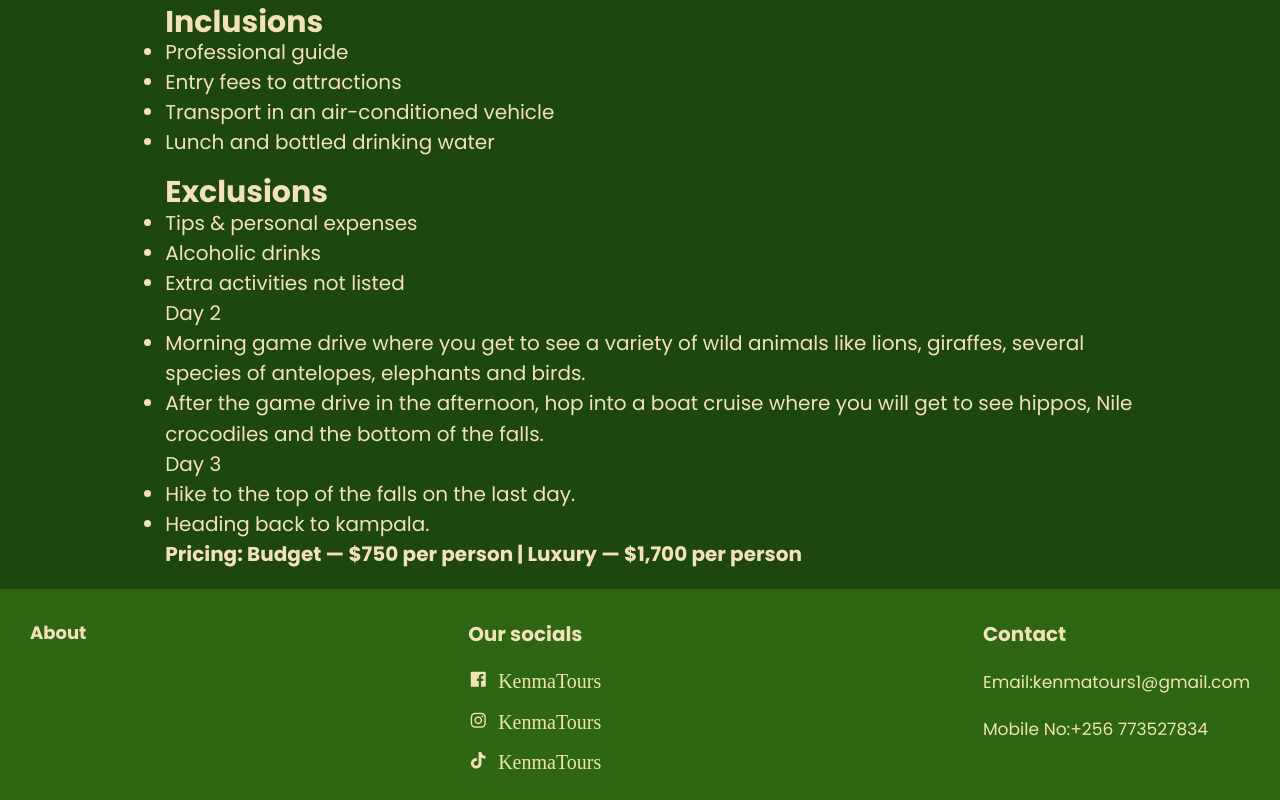
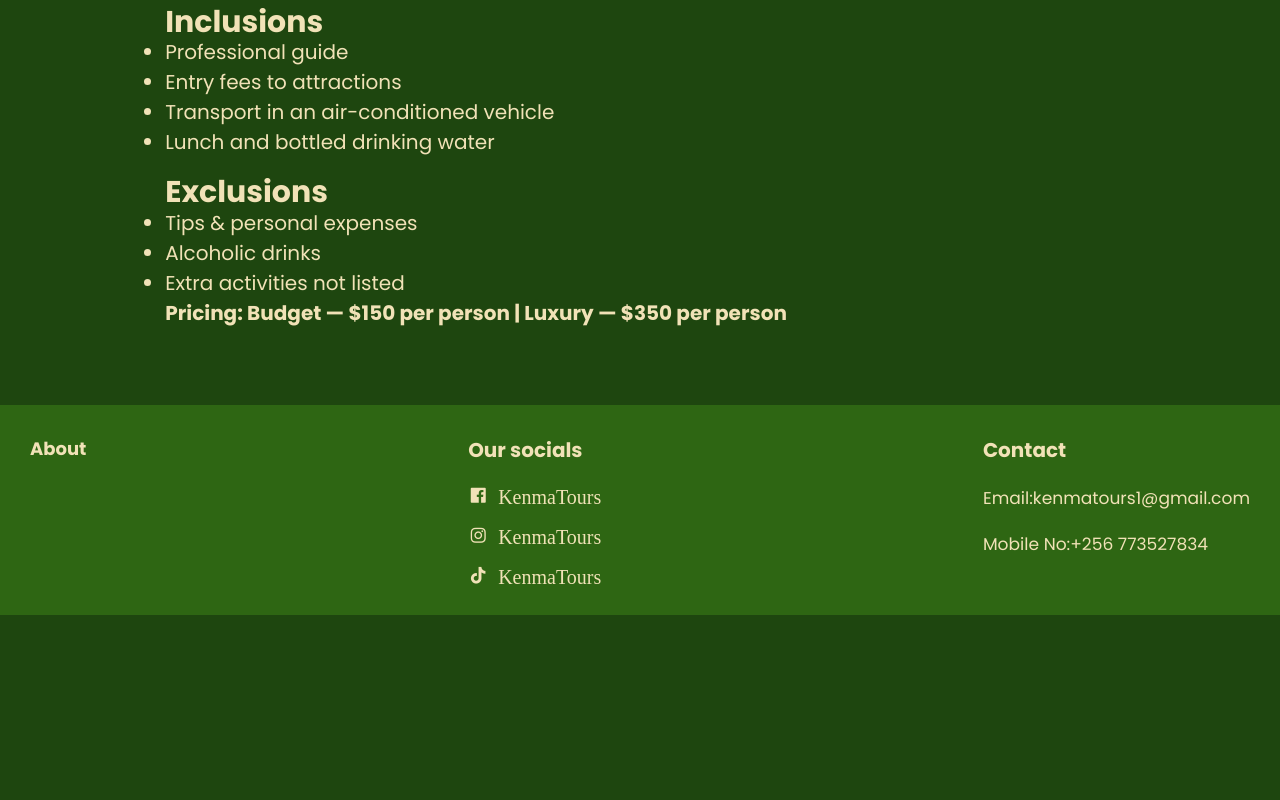
Before and after one commit to popularchris/KSLimited, a plain HTML site: page pages/busuwoko.html in a window 1280 px wide. Shown: the part 1195-1995 px from the top of the page. After the commit the page ends 1810 px from the top, so only its background shows below. Drawn offline with nearby package versions, Linux system fonts and the light colour scheme.

Commit message:
kampala pricing

```diff
--- a/pages/busuwoko.html
+++ b/pages/busuwoko.html
@@ -55,13 +55,7 @@
                 <li> Tips & personal expenses</li>
                 <li>Alcoholic drinks</li>
                 <li>Extra activities not listed</li>
-                <p>Day 2<br></p>
-<li>Morning game drive where you get to see a variety of wild animals like lions, giraffes, several species of antelopes, elephants and birds.</li>
-<li>After the game drive in the afternoon, hop into a boat cruise where you will get to see hippos, Nile crocodiles and the bottom of the falls.</li>
-  <p>Day 3<br>
- <li>Hike to the top of the falls on the last day.</li>
-<li>Heading back to kampala.</li>
-                <p> <strong>Pricing: Budget — $750 per person | Luxury — $1,700 per person</strong></p>
+                <p> <strong>Pricing: Budget — $150 per person | Luxury — $350 per person</strong></p>
             </ul>
             <ul>
     </section>
```
Also changed, not shown: 1 other file.
